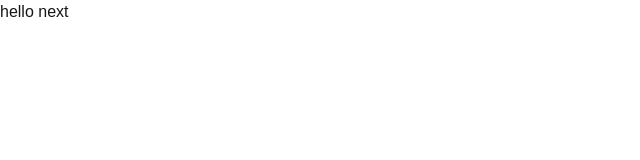
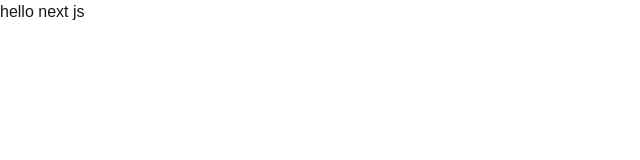
Before and after one commit to Hassanjaved17/NextJs_Practice-, a Next.js app: page / in a window 1280 px wide. Shown: the top 160 px of the page, without its empty margins (0-640 px from the left). Built offline with nearby package versions, Linux system fonts and the light colour scheme.

Commit message:
"practice app router in nextjs"

```diff
--- a/app/page.tsx
+++ b/app/page.tsx
@@ -3,9 +3,11 @@ import React from 'react'
 function page() {
   return (
     <div>
-      hello next
+      hello next js
     </div>
   )
 }
 
+// in NextJs app folder is the entry point of the application, so this page.tsx file is the main page of the application.
+
 export default page
```
